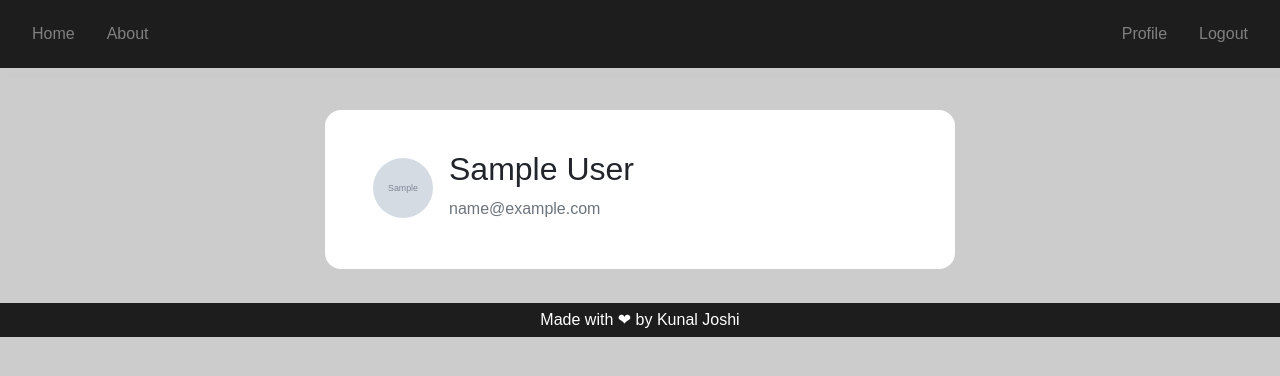
After one commit to kunalx86/blog-app, a Django app: page /profiles/1/ in a window 1280 px wide. The commit adds this page. Shown: the top 376 px of the page. Run offline with Django 3.2, Linux system fonts and the light colour scheme; tables that the repository leaves empty hold one stand-in row (values such as "Sample post"); grey boxes marked "Sample" are stand-in pictures; parts of the project's set-up code (start-up, migrations or seed data) failed here and were passed over; some libraries are stand-ins or nearby versions.

Commit message:
Added a detailed view for each blog. Added a view to display particular user profile w/o edit info & added the links on template as well. The profile template needs a little work.

```diff
--- a/blog/urls.py
+++ b/blog/urls.py
@@ -1,7 +1,9 @@
 from django.urls import path
+from .views import PostListView, PostDetailView
 from . import views
 
 urlpatterns = [
-    path('', views.home, name='blog-post'),
+    path('', PostListView.as_view(), name='blog-post'),
+    path('post/<int:pk>', PostDetailView.as_view(), name='post-detail'),
     path('about/', views.about, name='blog-about')
 ]
--- a/static/styles.css
+++ b/static/styles.css
@@ -75,6 +75,10 @@ body {
     border: 2px solid rgb(200, 200, 200);
     border-radius: 0.3rem;
     /* box-shadow: 3px 3px 7px 7px #ccc; */
+}
+
+*.article-title {
+    color: rgb(29, 29, 29);
 }
 
 .date-author {
@@ -180,6 +184,16 @@ footer {
     margin-bottom: 1rem;
 }
 
+.post-container {
+    padding: 10px;
+    margin-left: 20%;
+    margin-right: 20%;
+}
+.post-detail {
+    border-color: white;
+    width: 80%;
+}
+
 @media only screen and (max-width: 600px) {
     .container {
         margin-right: 0;
--- /dev/null
+++ b/templates/profile_id.html
@@ -0,0 +1,13 @@
+{% extends 'base.html' %}
+{% load crispy_forms_tags %}
+{% block content %}
+<div class="content-section container profile-card">
+    <div class="media">
+        <img class="rounded-circle account-img" width="60px" height="60px" src="{{ user.profile.image.url }}"/>
+        <div class="media-body">
+            <h2 class="account-heading">{{ user.profile.name }}</h2>
+            <p class="text-secondary">{{ user.email }}</p>
+        </div>
+    </div>
+</div>
+{% endblock %}
--- a/trydjango/urls.py
+++ b/trydjango/urls.py
@@ -18,12 +18,13 @@ from django.urls import path, include
 from django.contrib.auth.views import LoginView, LogoutView
 from django.conf import settings
 from django.conf.urls.static import static
-from users.views import profile
+from users.views import profile, profile_id
 
 urlpatterns = [
     path('admin/', admin.site.urls),
     path('', include('blog.urls')),
     path('profile/', profile, name='profile'),
+    path('profiles/<int:pk>/', profile_id),
     path('register/', include('users.urls')),
     path('login/', LoginView.as_view(template_name='login.html'), name='login'),
     path('logout/', LogoutView.as_view(template_name='logout.html'), name='logout')
--- a/users/models.py
+++ b/users/models.py
@@ -13,7 +13,7 @@ class Profile(models.Model):
 
     def save(self, *args, **kwargs):
         super().save(args, kwargs)
-        img = Image(self.image.path)
+        img = Image.open(self.image.path)
 
         if img.height > 120 or img.width > 120:
             output_size = (120, 120)
--- a/users/views.py
+++ b/users/views.py
@@ -1,6 +1,7 @@
 from django.shortcuts import render, redirect
 from django.contrib import messages
 from django.contrib.auth.decorators import login_required
+from django.contrib.auth.models import User
 from .forms import UserRegisterForm, UserUpdateForm, ProfileUpdateForm
 from .models import Profile
 
@@ -31,10 +32,15 @@ def profile(request):
     else:
         u_form = UserUpdateForm(instance=request.user)
         p_form = ProfileUpdateForm(instance=request.user.profile)
-    user = request.user
-    profile = Profile.objects.filter(user=user).first()
     context = {
         'u_form': u_form,
         'p_form': p_form
     }
     return render(request, "profile.html", context)
+
+def profile_id(request, pk):
+    profile_user = User.objects.filter(id=pk).first()
+    context = {
+        'user': profile_user
+    }
+    return render(request, 'profile_id.html', context)
```
Also changed, not shown: blog/views.py (+11 -0 lines), templates/home.html (+5 -2 lines), templates/post_detail.html (added, +33 -0 lines).
